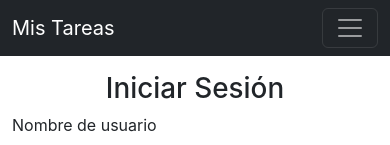
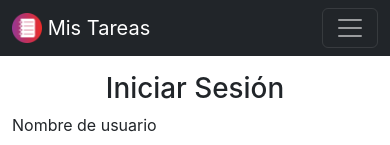
Before and after one commit to diegoavellanedat17/to-dos-frontend, a React (Create React App) app: page /dashboard in a window 390 px wide. Shown: the top 145 px of the page. Built offline with nearby package versions, Linux system fonts and the light colour scheme; no server answers.

Commit message:
navbar and responsive to tables

```diff
--- a/public/index.html
+++ b/public/index.html
@@ -2,7 +2,7 @@
 <html lang="en">
   <head>
     <meta charset="utf-8" />
-    <link rel="icon" href="%PUBLIC_URL%/favicon.ico" />
+    <link rel="icon" href="%PUBLIC_URL%/cuaderno.png" />
     <meta name="viewport" content="width=device-width, initial-scale=1" />
     <meta name="theme-color" content="#000000" />
     <meta
--- a/src/components/MyNavbar.tsx
+++ b/src/components/MyNavbar.tsx
@@ -2,6 +2,7 @@ import React from "react";
 import { Navbar, Container, Nav, NavDropdown } from "react-bootstrap";
 import { LinkContainer } from "react-router-bootstrap";
 import { useAuth } from "../context/AuthContext";
+import logo from "../assets/cuaderno.png";
 
 const MyNavbar: React.FC = () => {
   const { isAuthenticated, username, logout } = useAuth();
@@ -14,7 +15,16 @@ const MyNavbar: React.FC = () => {
     <Navbar bg="dark" variant="dark" expand="lg">
       <Container>
         <LinkContainer to="/">
-          <Navbar.Brand>Mis Tareas</Navbar.Brand>
+          <Navbar.Brand>
+            <img
+              src={logo}
+              alt="Logo"
+              width="30"
+              height="30"
+              className="d-inline-block align-top"
+            />{" "}
+            Mis Tareas
+          </Navbar.Brand>
         </LinkContainer>
         <Navbar.Toggle aria-controls="basic-navbar-nav" />
         <Navbar.Collapse id="basic-navbar-nav">
--- a/src/pages/Dashboard.tsx
+++ b/src/pages/Dashboard.tsx
@@ -130,9 +130,9 @@ const Dashboard: React.FC = () => {
     <Container>
       <Row className="justify-content-md-center mt-5">
         <Col md="8">
-          <h1 className="text-center">Dashboard</h1>
+          <h1 className="text-center">Tablero</h1>
           {username && (
-            <h3 className="text-center mt-3">Welcome, {username}!</h3>
+            <h3 className="text-center mt-3">Bienvenid@, {username}!</h3>
           )}
 
           <Form onSubmit={handleCreateTask} className="mb-4 mt-4">
@@ -179,7 +179,8 @@ const Dashboard: React.FC = () => {
           </Form>
 
           <h4>Tareas</h4>
-          <Table striped bordered hover>
+          <div className="table-responsive">
+            <Table striped bordered hover size="sm">
               <thead>
                 <tr>
                   <th>ID</th>
@@ -217,6 +218,7 @@ const Dashboard: React.FC = () => {
                 ))}
               </tbody>
             </Table>
+          </div>
 
           {editTask && (
             <Modal show={show} onHide={handleClose}>
--- a/src/pages/Login.tsx
+++ b/src/pages/Login.tsx
@@ -1,7 +1,7 @@
 import React, { useState, useEffect } from "react";
 import { Form, Button, Container, Row, Col, Alert } from "react-bootstrap";
 import { useNavigate } from "react-router-dom";
-import { useAuth } from "../context/AuthContext"; // assuming you have an AuthContext
+import { useAuth } from "../context/AuthContext";
 
 const Login: React.FC = () => {
   const [username, setUsername] = useState("");
@@ -13,10 +13,7 @@ const Login: React.FC = () => {
 
   useEffect(() => {
     if (isAuthenticated) {
-      console.log("hey ", isAuthenticated);
-      window.location.href = "/dashboard";
-
-      //navigate("/dashboard");
+      navigate("/dashboard");
     }
   }, [isAuthenticated, navigate]);
 
@@ -29,7 +26,6 @@ const Login: React.FC = () => {
 
     try {
       await login(username, email, password);
-      navigate("/dashboard");
     } catch (error) {
       setError("Email o contraseña invalido");
       setTimeout(() => setError(""), 4000);
```
Also changed, not shown: src/styles/Footer.css (added, +14 -0 lines), public/cuaderno.png (added), public/manifest.json, src/assets/cuaderno.png (added). Lines whose indentation alone changed are shown as unchanged.
